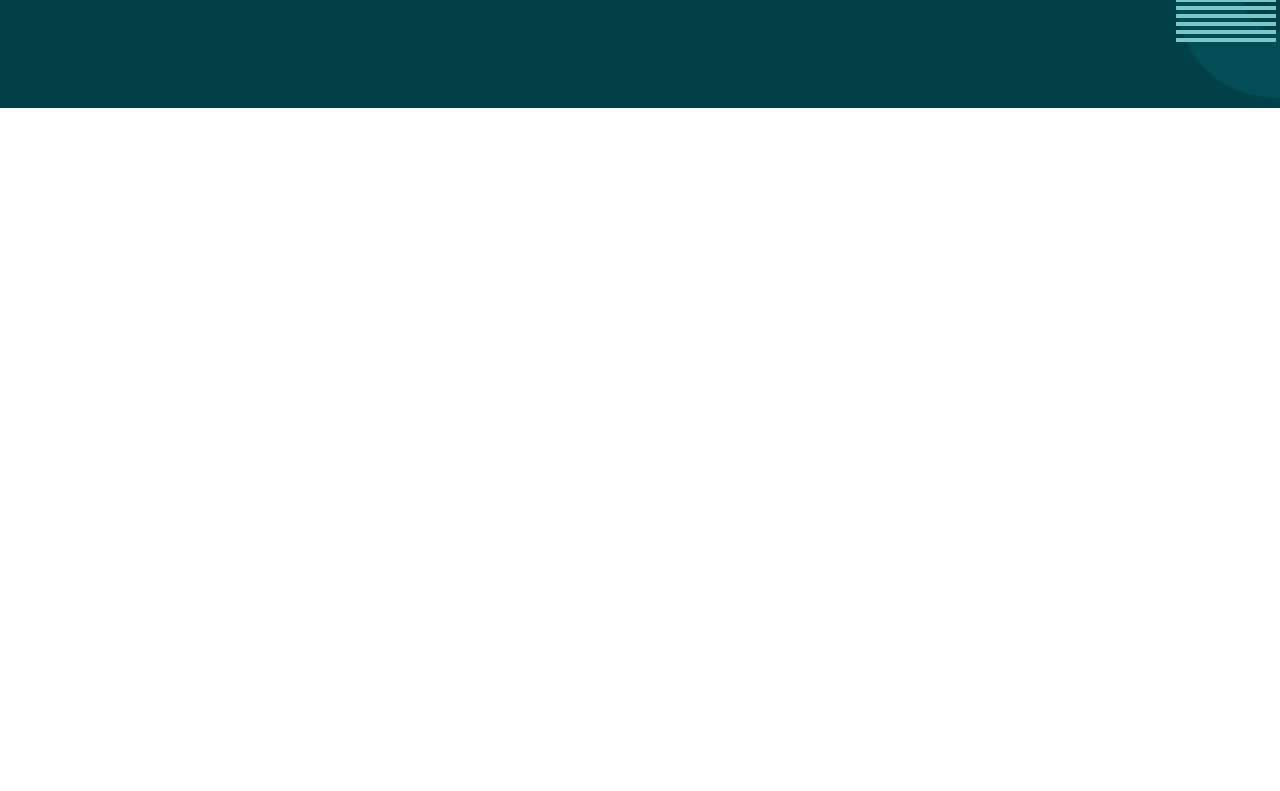
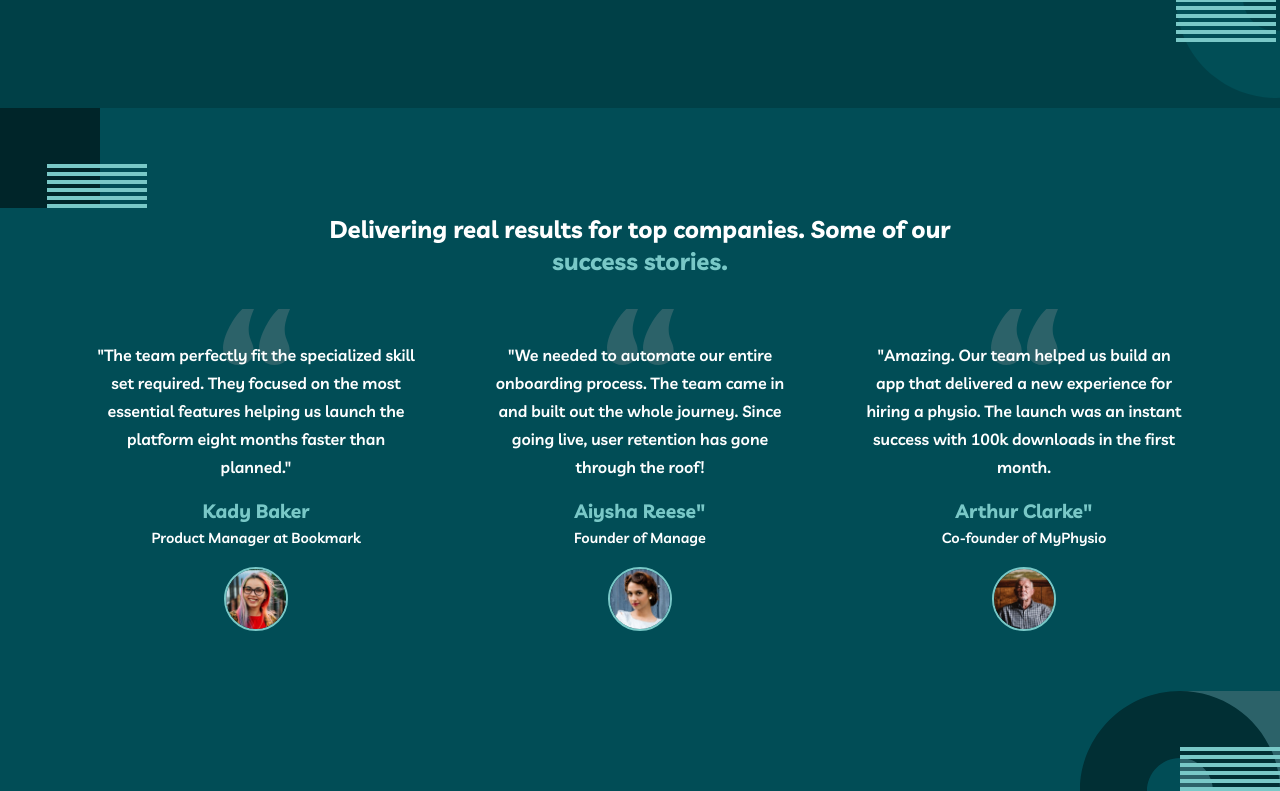
Before and after one commit to SvetlanaStoycheva/my-team-app-react-FM, a React (Create React App) app: page / in a window 1280 px wide. Shown: the part 941-1732 px from the top of the page. Before the commit the page ends 1049 px from the top, so only its background shows below. Built offline with nearby package versions, Linux system fonts and the light colour scheme.

Commit message:
homepage, section 3

```diff
--- /dev/null
+++ b/src/components/SuccesStoriesHomepage.js
@@ -0,0 +1,39 @@
+import React from 'react';
+import imgMain1 from '../assets/bg-pattern-home-4-about-3.svg';
+import imgMain2 from '../assets/bg-pattern-home-5.svg';
+import quotes from '../assets/icon-quotes.svg';
+import { successStories } from '../utils';
+
+const SuccesStoriesHomepage = () => {
+  return (
+    <section className='success-stories-container'>
+      <img src={imgMain1} alt='image' />
+      <div className='success-stories-main'>
+        <h2>
+          Delivering real results for top companies. Some of our{' '}
+          <span>success stories.</span>
+        </h2>
+        <div className='single-stories-container'>
+          {successStories.map((item, index) => {
+            return (
+              <article className='single-story' key={index}>
+                <img src={quotes} alt='quotes' />
+                <p>{item.text}</p>
+                <h3>{item.name}</h3>
+                <h4>{item.title}</h4>
+                <img
+                  src={item.img}
+                  alt='person'
+                  className='single-story-photo'
+                />
+              </article>
+            );
+          })}
+        </div>
+      </div>
+      <img src={imgMain2} alt='image' className='success-stories-bg-img-2' />
+    </section>
+  );
+};
+
+export default SuccesStoriesHomepage;
--- a/src/index.css
+++ b/src/index.css
@@ -496,3 +496,91 @@ Homepage
     right: -6rem;
   }
 }
+/* Success Stories Section */
+.success-stories-container {
+  position: relative;
+  background: var(--clr-primary-midnight-green);
+  padding-bottom: 8rem;
+}
+.success-stories-main h2 {
+  font-size: 1.5rem;
+  line-height: 2rem;
+  margin: 2rem;
+  text-align: center;
+}
+.success-stories-main h2 span {
+  color: var(--clr-primary-rapture-blue);
+}
+.single-story {
+  padding: 2rem;
+  display: grid;
+  justify-items: center;
+}
+.single-story p {
+  font-size: 1rem;
+  text-align: center;
+  margin-top: -1.5rem;
+  margin-bottom: 1rem;
+}
+.single-story h3 {
+  font-size: 1.2rem;
+  text-align: center;
+  line-height: 1.8rem;
+  color: var(--clr-primary-rapture-blue);
+}
+.single-story h4 {
+  font-size: 0.9rem;
+  text-align: center;
+  line-height: 0.1rem;
+  font-weight: 300;
+}
+.single-story-photo {
+  width: 4rem;
+  height: 4rem;
+  border-radius: 50%;
+  border: 2px solid var(--clr-primary-rapture-blue);
+  margin-top: 1rem;
+}
+.success-stories-bg-img-2 {
+  position: absolute;
+  right: 0;
+  bottom: 0;
+}
+@media screen and (min-width: 700px) {
+  .success-stories-main h2 {
+    width: 60vw;
+    text-align: center;
+    margin: 0 auto;
+  }
+  .single-story {
+    width: 80vw;
+    margin: 0 auto;
+  }
+}
+@media screen and (min-width: 900px) {
+  .single-stories-container {
+    display: grid;
+    grid-template-columns: repeat(3, 1fr);
+    align-items: center;
+    justify-content: center;
+  }
+  .single-story {
+    width: 30vw;
+    margin: 0 auto;
+  }
+  .success-stories-main h2 {
+    width: 50vw;
+  }
+  .single-story p {
+    min-height: 13rem;
+  }
+}
+@media screen and (min-width: 1100px) {
+  .single-stories-container {
+    width: 60vw;
+    margin: 0 auto;
+  }
+  .single-story p {
+    min-height: auto;
+  }
+}
--- a/src/pages/homePage.js
+++ b/src/pages/homePage.js
@@ -2,6 +2,7 @@ import React from 'react';
 import { useGlobalContext } from '../context';
 import FindTalent from '../components/FindTalentHomepage';
 import BuildTeam from '../components/BuildTeamHomepage';
+import SuccesStoriesHomepage from '../components/SuccesStoriesHomepage';
 
 const HomePage = () => {
   const { isSidebarOpen } = useGlobalContext();
@@ -11,6 +12,7 @@ const HomePage = () => {
     >
       <FindTalent />
       <BuildTeam />
+      <SuccesStoriesHomepage />
     </main>
   );
 };
--- a/src/utils.js
+++ b/src/utils.js
@@ -1,8 +1,13 @@
 import { MdOutlinePersonalInjury } from 'react-icons/md';
 import { AiOutlineBarChart } from 'react-icons/ai';
 import { GiAbstract013 } from 'react-icons/gi';
+//
+import img1 from './assets/avatar-kady.jpg';
+import img2 from './assets/avatar-aiysha.jpg';
+import img3 from './assets/avatar-arthur.jpg';
 
 //Homepage
+//
 export const buildTeam = [
   {
     icon: <MdOutlinePersonalInjury />,
@@ -23,3 +28,27 @@ export const buildTeam = [
       'Our customized platform with in-built analytics helps you manage your distributed teams.',
   },
 ];
+//
+export const successStories = [
+  {
+    text:
+      '"The team perfectly fit the specialized skill set required. They focused on the most essential features helping us launch the platform eight months faster than planned."',
+    name: 'Kady Baker',
+    title: 'Product Manager at Bookmark',
+    img: img1,
+  },
+  {
+    text:
+      '"We needed to automate our entire onboarding process. The team came in and built out the whole journey. Since going live, user retention has gone through the roof!',
+    name: 'Aiysha Reese"',
+    title: 'Founder of Manage',
+    img: img2,
+  },
+  {
+    text:
+      '"Amazing. Our team helped us build an app that delivered a new experience for hiring a physio. The launch was an instant success with 100k downloads in the first month.',
+    name: 'Arthur Clarke"',
+    title: 'Co-founder of MyPhysio',
+    img: img3,
+  },
+];
```
Also changed, not shown: pagesFromFM/index.html (+32 -78 lines).
